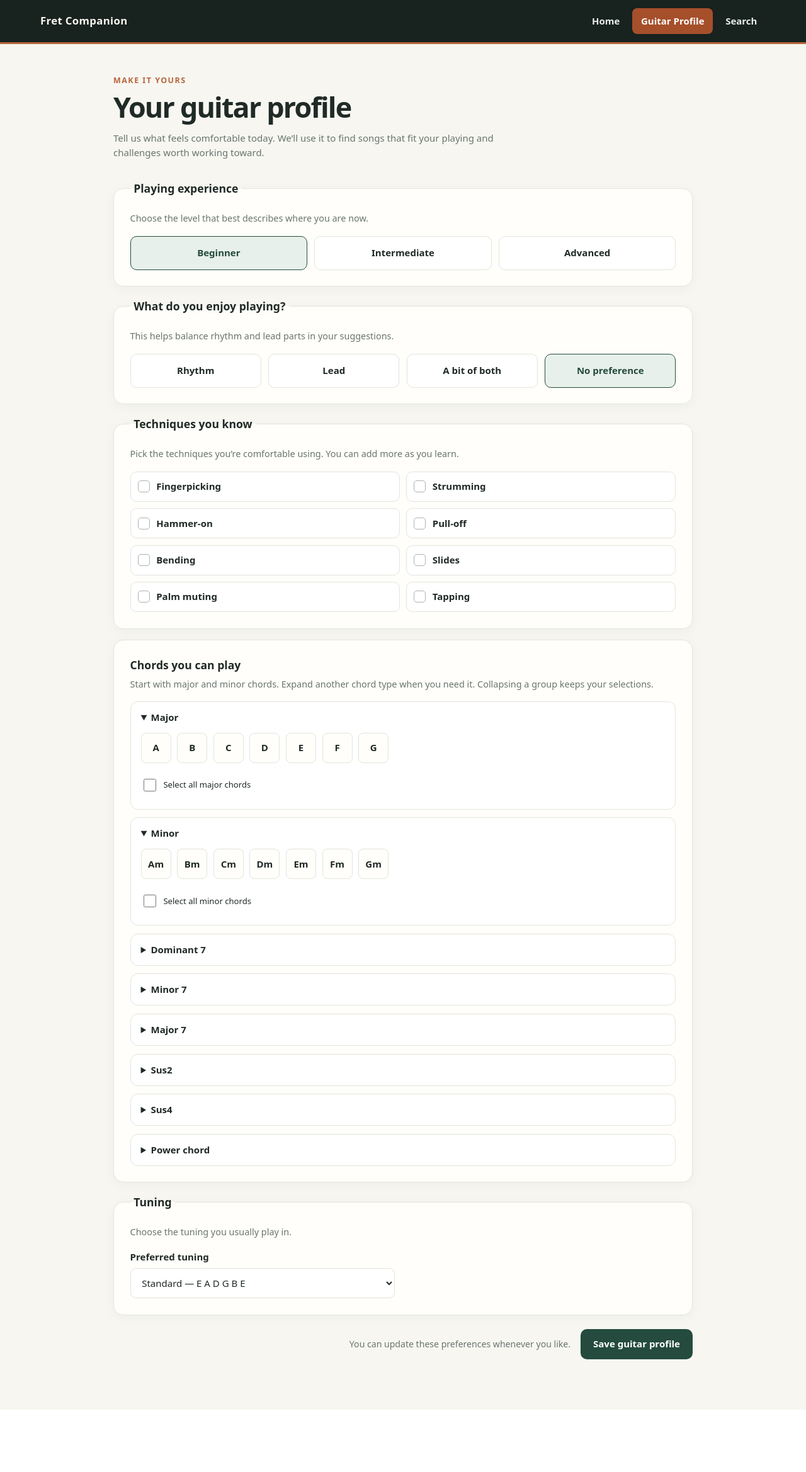
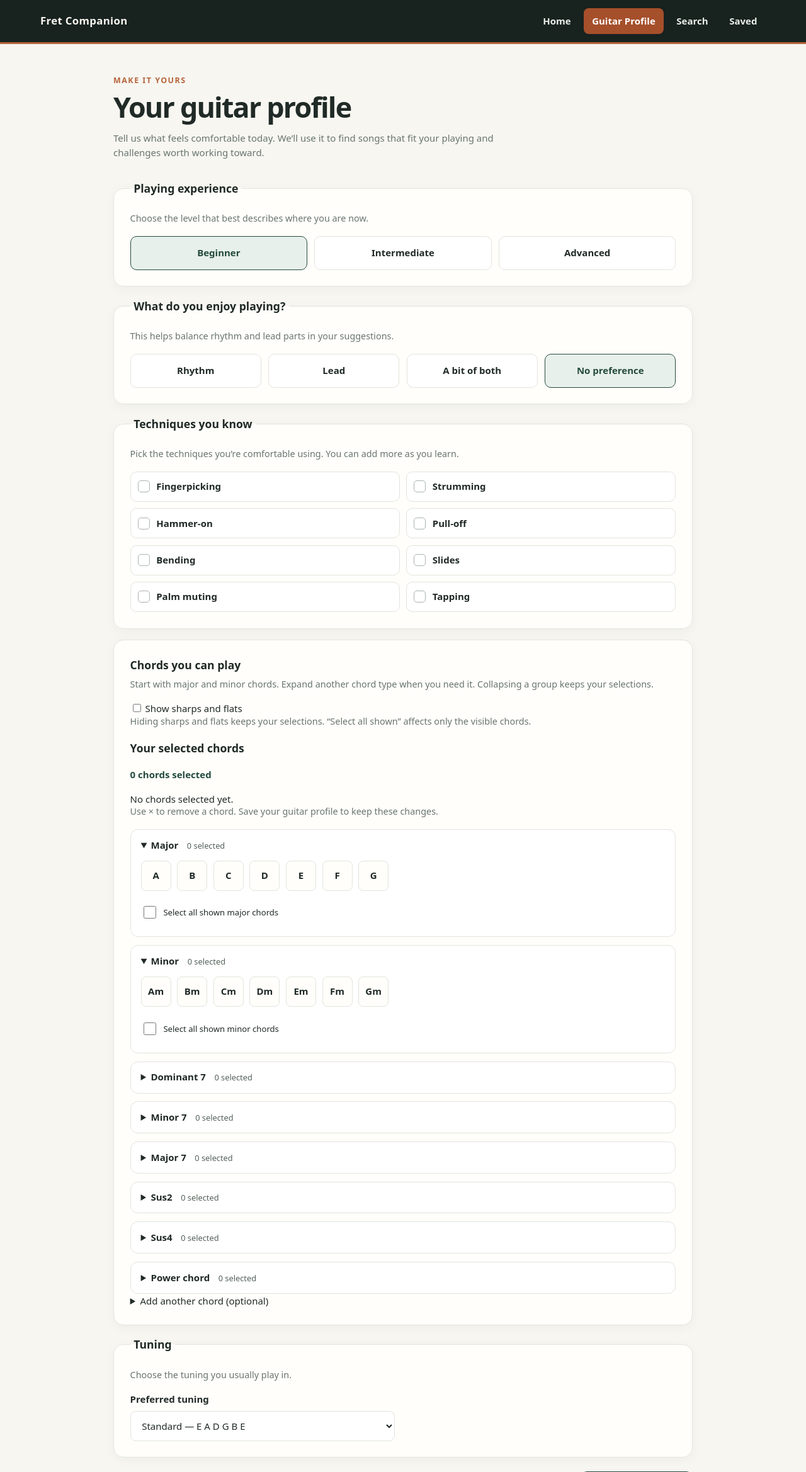
Before and after one commit to marvinwiget/FretCompanion, a Flask app: page /guitar-profile in a window 1280 px wide. Shown: the top 2338 px of the page at 63% size. Before the commit the page ends 2239 px from the top, so only its background shows below. Run offline with Flask 3, Linux system fonts and the light colour scheme; parts of the project's set-up code (start-up, migrations or seed data) failed here and were passed over.

Commit message:
added saved-tracks in navigation

```diff
--- a/app/templates/home.html
+++ b/app/templates/home.html
@@ -14,6 +14,7 @@
             <a href="/" aria-current="page">Home</a>
             <a href="/guitar-profile">Guitar Profile</a>
             <a href="/search">Search</a>
+            <a href="/saved-tracks">Saved</a>
         </nav>
     </header>
     <main>
--- a/app/templates/profile.html
+++ b/app/templates/profile.html
@@ -16,6 +16,7 @@
             <a href="/">Home</a>
             <a href="/guitar-profile" aria-current="page">Guitar Profile</a>
             <a href="/search">Search</a>
+            <a href="/saved-tracks">Saved</a>
         </nav>
     </header>
 
@@ -73,10 +74,21 @@
                 </div>
             </fieldset>
 
-            <section class="section" aria-labelledby="chords-heading">
+            <section class="section" id="chord-picker" aria-labelledby="chords-heading">
                 <h2 id="chords-heading" class="section-title">Chords you can play</h2>
                 <p class="section-hint chord-hint">Start with major and minor chords. Expand another chord type when you need it. Collapsing a group keeps your selections.</p>
+                {% set accidental_roots = ['C#', 'Db', 'D#', 'Eb', 'F#', 'Gb', 'G#', 'Ab', 'A#', 'Bb'] %}
+                <label class="accidental-toggle" id="accidental-control" hidden>
+                    <input type="checkbox" id="show-accidentals">
+                    Show sharps and flats
+                </label>
+                <p class="section-hint">Hiding sharps and flats keeps your selections. “Select all shown” affects only the visible chords.</p>
+                <div id="selected-chords-panel" hidden>
+                    <h3 class="selected-heading">Your selected chords</h3>
                     <p id="chord-total" class="selection-count" aria-live="polite"></p>
+                    <div id="selected-chords" class="selected-chords"></div>
+                    <p class="section-hint">Use × to remove a chord. Save your guitar profile to keep these changes.</p>
+                </div>
                 <div class="chord-list">
                     {% set available = namespace(chords=[]) %}
                     {% for chord_type in params.chord_types %}
@@ -85,10 +97,10 @@
                         <fieldset class="chord-row">
                             <legend class="visually-hidden">{{ chord_type.label }} chords</legend>
                             <div class="chord-buttons">
-                                {% for root in params.roots %}
+                                {% for root in params.roots + accidental_roots %}
                                 {% set chord = root ~ chord_type.suffix %}
                                 {% set available.chords = available.chords + [chord] %}
-                                <label class="chord-choice">
+                                <label class="chord-choice" {% if root in accidental_roots %}data-accidental{% endif %}>
                                     <input type="checkbox" name="chords" value="{{ chord }}" class="chord-option" {% if chord in learned %}checked{% endif %}>
                                     <span>{{ chord }}</span>
                                 </label>
@@ -96,18 +108,46 @@
                             </div>
                             <label class="select-all">
                                 <input type="checkbox" class="select-all-checkbox">
-                                <span>Select all {{ chord_type.label|lower }} chords</span>
+                                <span>Select all shown {{ chord_type.label|lower }} chords</span>
                             </label>
                         </fieldset>
                     </details>
                     {% endfor %}
                 </div>
+                <div id="custom-chords">
                     {% for chord in learned if chord not in available.chords %}
                     <label class="chord-choice retained-chord">
                         <input type="checkbox" name="chords" value="{{ chord }}" class="chord-option" checked>
                         <span>{{ chord }}</span>
                     </label>
                     {% endfor %}
+                </div>
+                <details class="chord-builder" id="chord-builder" hidden>
+                    <summary>Add another chord (optional)</summary>
+                    <p class="section-hint">Choose a root and a type. Existing selections won’t be added twice.</p>
+                    <div class="builder-fields">
+                        <label for="chord-root">Root
+                            <select id="chord-root">
+                                {% for root in ['C', 'C#', 'Db', 'D', 'D#', 'Eb', 'E', 'F', 'F#', 'Gb', 'G', 'G#', 'Ab', 'A', 'A#', 'Bb', 'B'] %}
+                                <option value="{{ root }}">{{ root }}</option>
+                                {% endfor %}
+                            </select>
+                        </label>
+                        <label for="chord-type">Type
+                            <select id="chord-type">
+                                {% for chord_type in params.chord_types %}
+                                <option value="{{ chord_type.suffix }}">{{ chord_type.label }}</option>
+                                {% endfor %}
+                                {% for suffix in ['add9', 'madd9', '6', 'm6', '9', 'maj9', 'm9', 'dim', 'dim7', 'aug'] %}
+                                <option value="{{ suffix }}">{{ suffix }}</option>
+                                {% endfor %}
+                            </select>
+                        </label>
+                        <button class="save-button" id="add-chord" type="button">Add <span id="chord-preview">C</span></button>
+                    </div>
+                    <p id="chord-builder-status" role="status" aria-live="polite"></p>
+                </details>
+                <noscript><p>All chord roots are shown. Enable JavaScript to use the optional builder and selection summary.</p></noscript>
             </section>
 
             <fieldset class="section">
```
Lines whose indentation alone changed are shown as unchanged.
